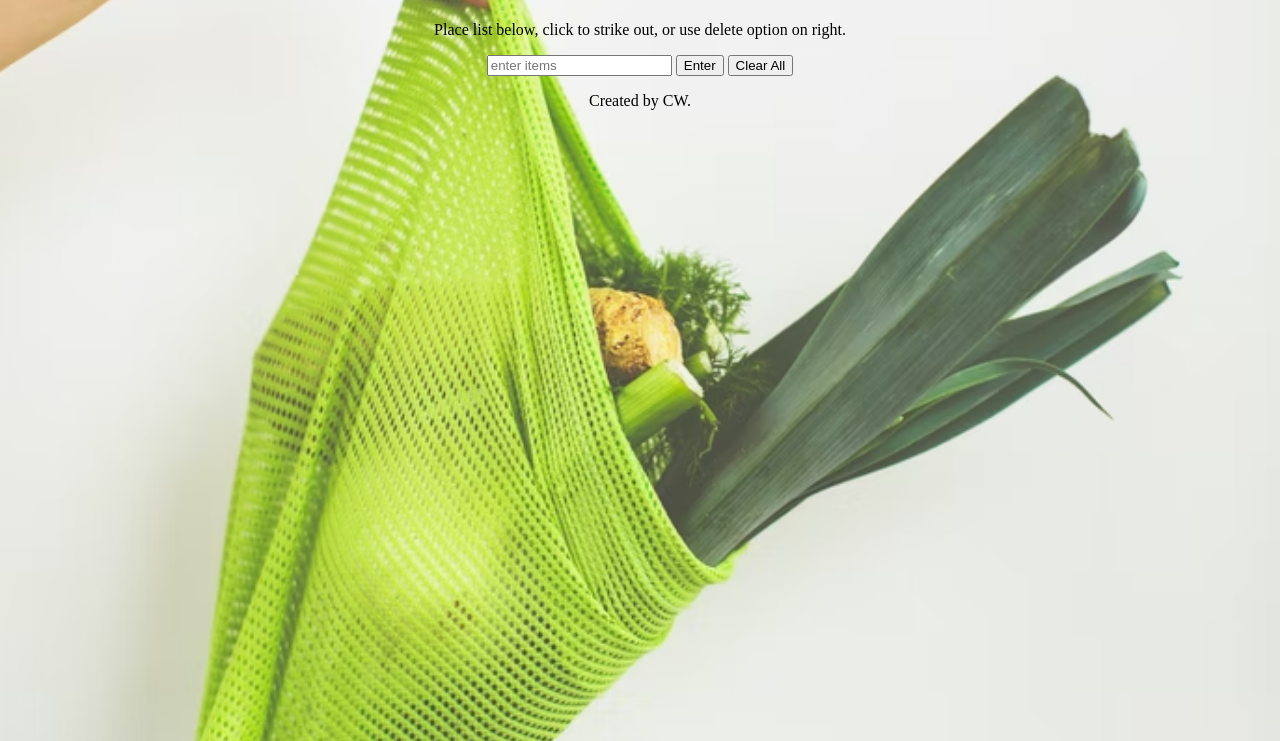
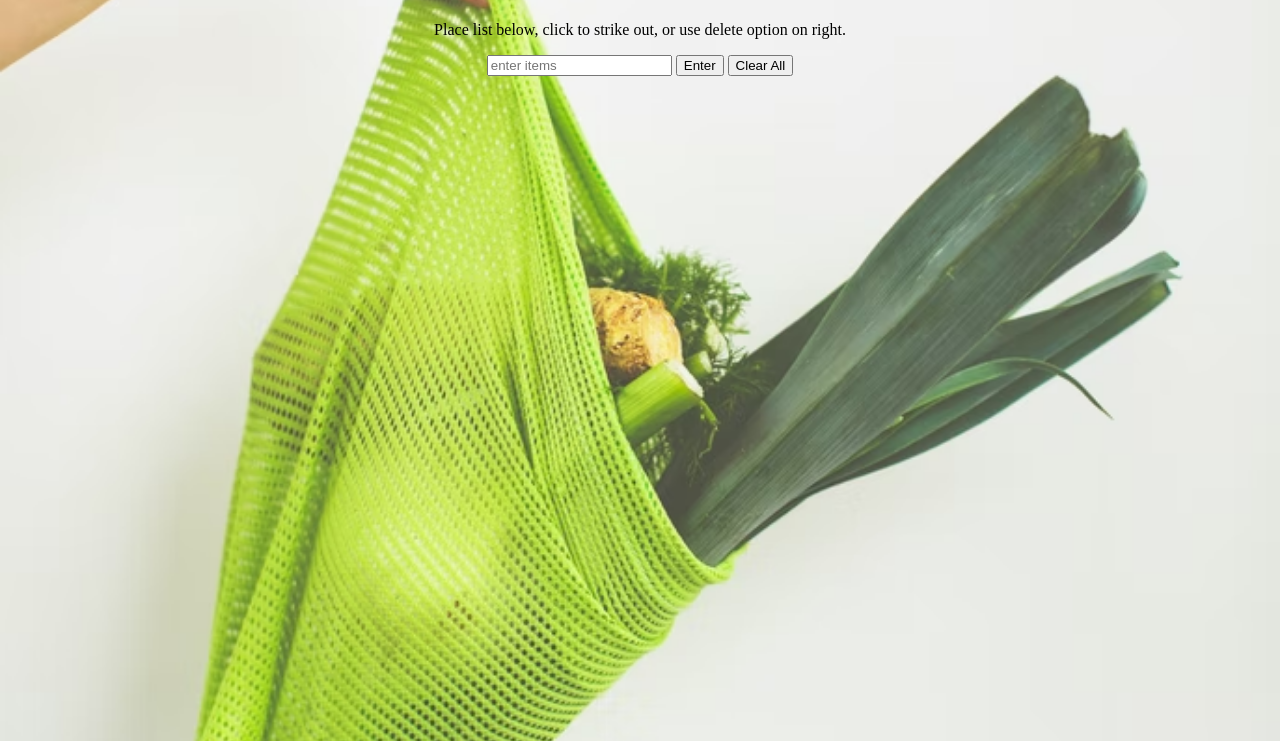
Before and after one commit to 12cwarden/shopping-list, a plain HTML site: page index.html in a window 1280 px wide. Shown: the part 59-800 px from the top of the page. Drawn offline with Linux system fonts and the light colour scheme.

Commit message:
footer delete

```diff
--- a/index.html
+++ b/index.html
@@ -13,6 +13,5 @@
     <button id="enter">Enter</button> <button id="clear">Clear All</button>
     <ul></ul>
     <script type="text/javascript" src="script.js"></script>
-    <footer>Created by CW.</footer>
   </body>
 </html>
```
